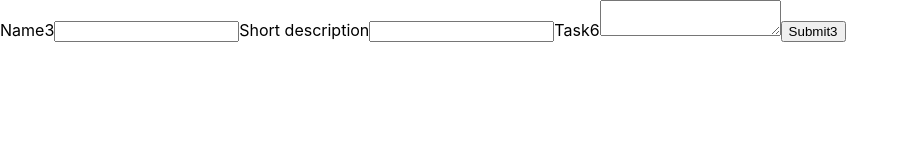
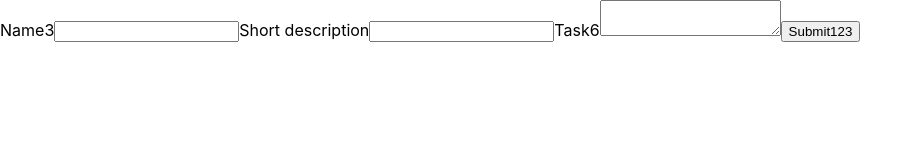
Before and after one commit to Czding/react-test, a React (Create React App) app: page / in a window 1280 px wide. Shown: the top 160 px of the page, without its empty margins (0-922 px from the left). Built offline with nearby package versions, Linux system fonts and the light colour scheme.

Commit message:
提交测试111

```diff
--- a/src/App.js
+++ b/src/App.js
@@ -10,7 +10,7 @@ function App() {
         <input type="text" id="description" name="description" required></input>
         <label for="task">Task6</label>
         <textarea id="task" name="tak" required></textarea>
-        <button type="submit">Submit3</button>
+        <button type="submit">Submit123</button>
     </form>
   );
 }
```
